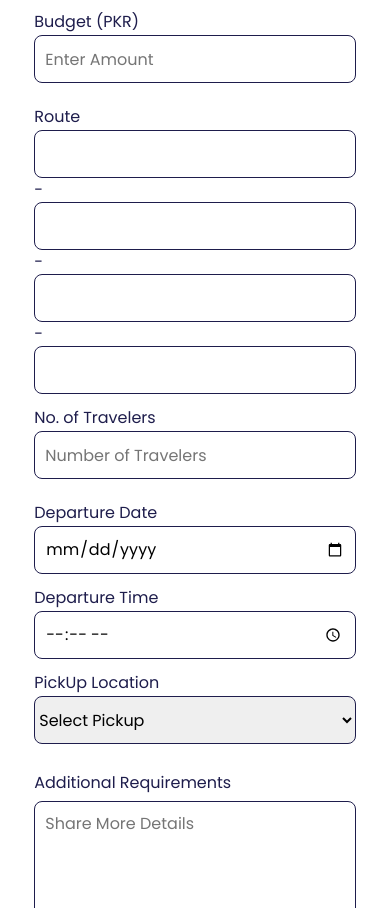
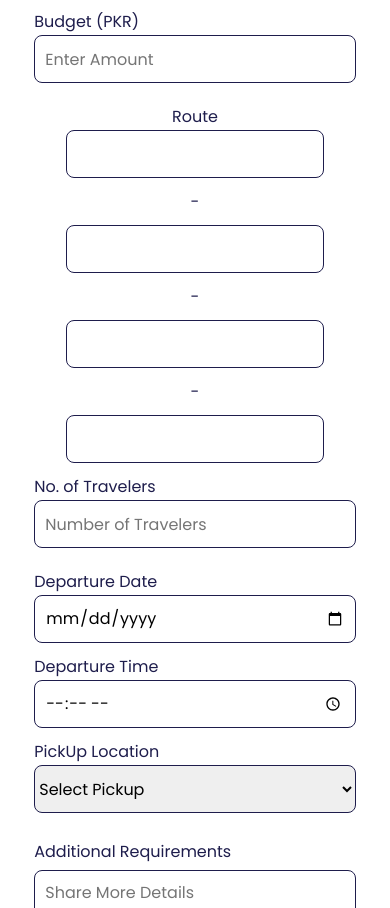
Before and after one commit to thehashdump/travel-pakistan-web, a React (Create React App) app: page /private-tour-request in a window 390 px wide. Shown: the part 887-1795 px from the top of the page. Built offline with nearby package versions, Linux system fonts and the light colour scheme.

Commit message:
Update styles to fix responsiveness issues

```diff
--- a/src/components/privateTour/privateTour.module.scss
+++ b/src/components/privateTour/privateTour.module.scss
@@ -394,13 +394,27 @@
                     margin-top: 20px;
                     .firstname{
                         width: 100%;
-
-
                         border-radius: 8px;
-
                         gap: 5px;
                         display: flex;
                         flex-direction: column;
+                        .inputFields{
+                            display: flex;
+                            justify-content: space-between;
+                            align-items: center;
+                            gap: 10px;
+                        }
+                        @media screen and (max-width:425px) {
+                            .inputFields{
+                                width: 80%;
+                                flex-direction: column;
+                                gap: 15px;
+                                align-items: center;
+                                justify-content: center;
+
+                            }
+
+                        }
                         span{
                             font-weight: 400;
                             font-size: 16px;
@@ -408,7 +422,7 @@
                             color: $secondary-color;
                         }
                         .firstnameInput{
-                            width: 100%;
+                            width: 20%;
                             height: 48px;
                             border: none;
                             outline: none;
@@ -416,6 +430,20 @@
                             border-radius: 8px;
                             padding: 10px;
                         }
+                        @media screen and (max-width:768px) {
+                            .firstnameInput{
+                                width:100%;
+
+                            }
+
+                        }
+                    }
+                    @media screen and (max-width:425px) {
+                        .firstname{
+                           align-items: center;
+                           justify-content: center;
+                        }
+
                     }
                     .lastname{
                         width: 40%;
@@ -441,7 +469,7 @@
 
 
                     }
-                    @media screen and (max-width:425px) {
+                    @media screen and (max-width:560px) {
                         .lastname{
                             width: 100%!important;
                         }
@@ -449,7 +477,7 @@
 
 
                 }
-                 @media screen and (max-width:425px) {
+                 @media screen and (max-width:560px) {
                         .name{
                             flex-direction: column;
                             gap: 15px;
@@ -532,7 +560,7 @@
                         }
                     }
                 }
-                @media screen and (max-width:425px) {
+                @media screen and (max-width:625px) {
                     .contactInfo{
                         flex-direction: column;
                         gap: 15px;
```
